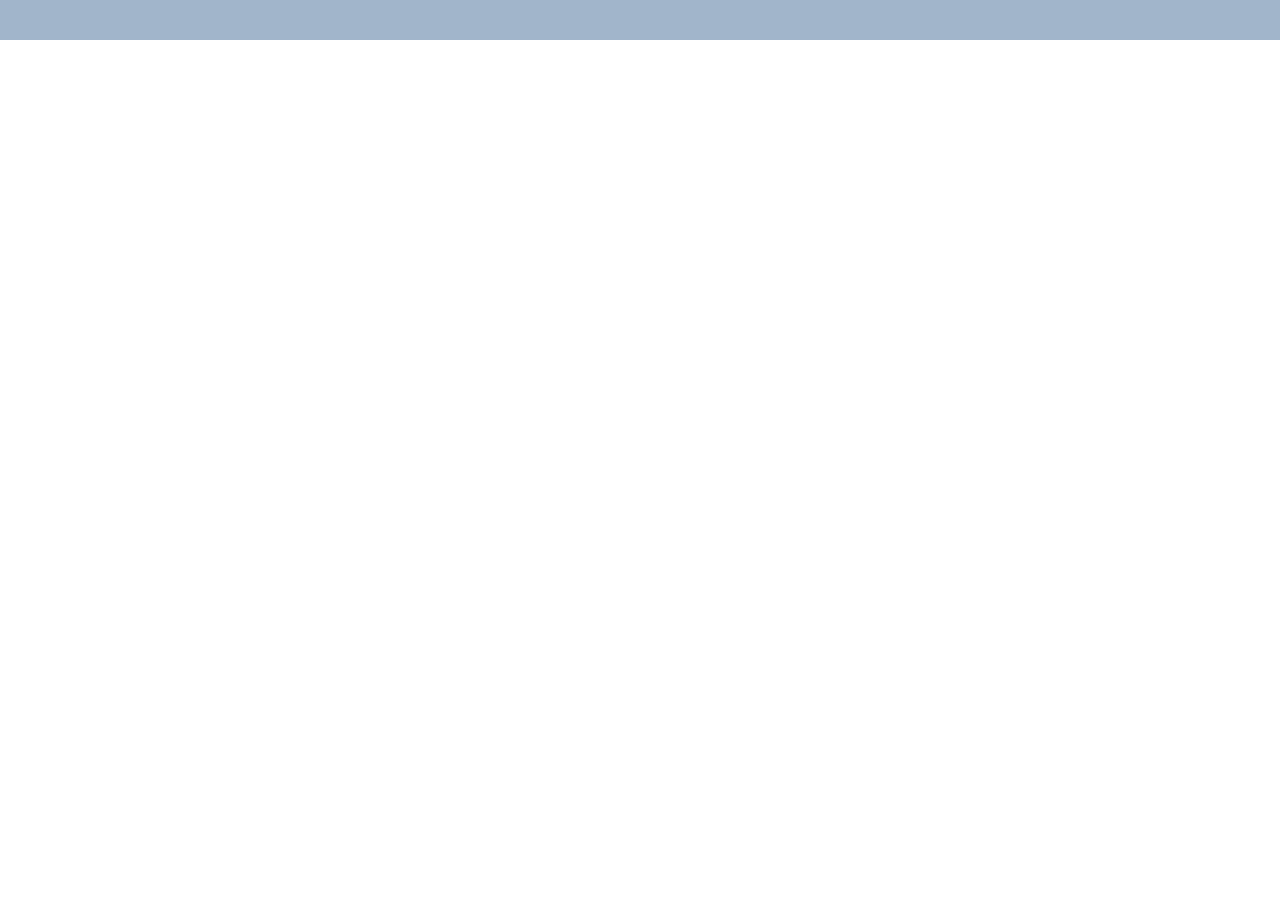
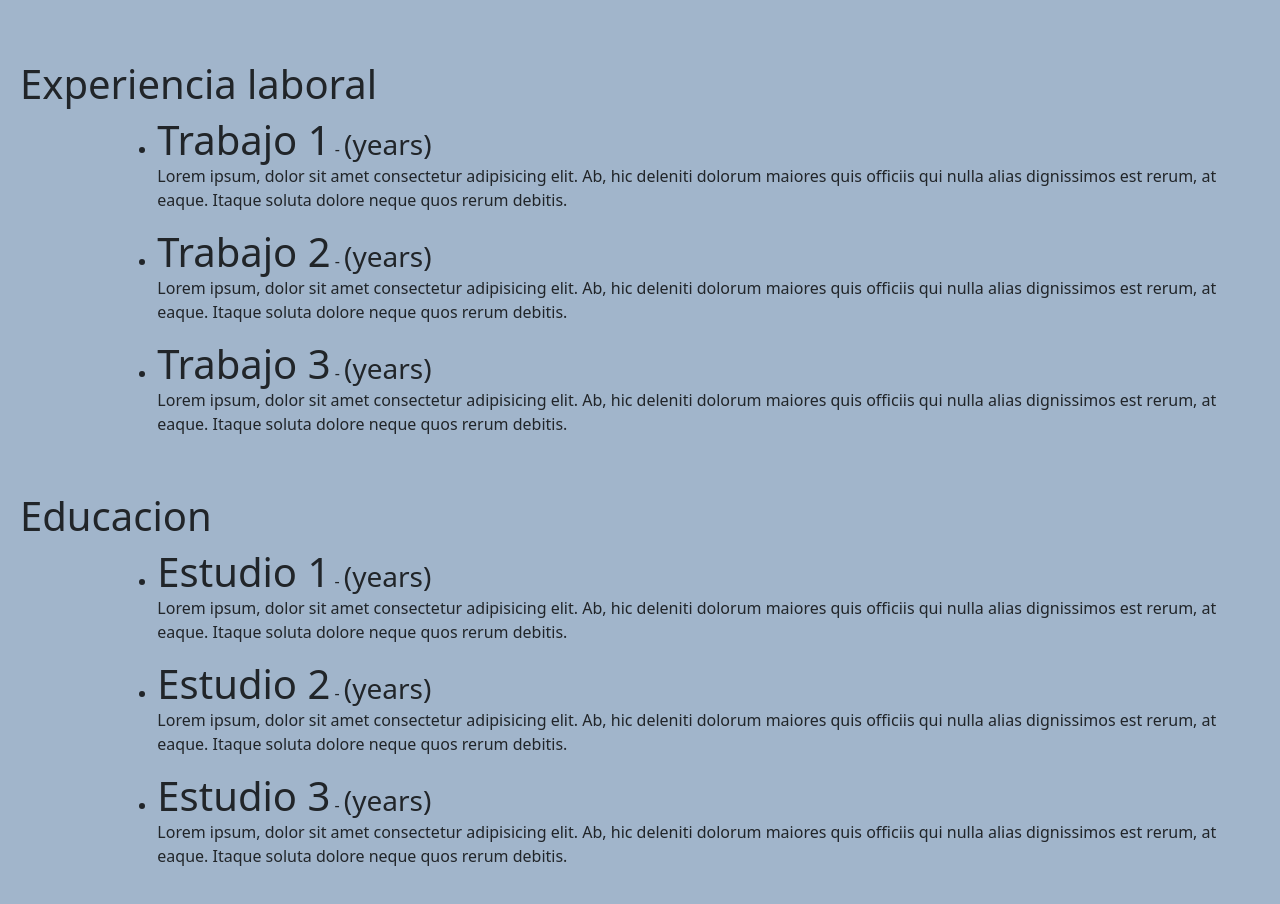
Before and after one commit to molinaricardo/portfolio-FrontEnd, an Angular app in the folder Portfolio_MolinaRicardo/: page / in a window 1280 px wide. Shown: the part 892-1796 px from the top of the page. Before the commit the page ends 932 px from the top, so only its background shows below. Built offline with nearby package versions, Linux system fonts and the light colour scheme.

Commit message:
experiencia y educación
se agrego los elementos

```diff
--- a/Portfolio_MolinaRicardo/src/app/app.component.html
+++ b/Portfolio_MolinaRicardo/src/app/app.component.html
@@ -1,2 +1,4 @@
 <app-header></app-header>
 <app-acerca-de></app-acerca-de>
+<app-experiencia></app-experiencia>
+<app-educacion></app-educacion>
--- a/Portfolio_MolinaRicardo/src/app/app.module.ts
+++ b/Portfolio_MolinaRicardo/src/app/app.module.ts
@@ -8,6 +8,8 @@ import { LogoAPComponent } from './components/logo-ap/logo-ap.component';
 import { RedesComponent } from './components/redes/redes.component';
 import { BannerComponent } from './components/banner/banner.component';
 import { AcercaDeComponent } from './components/acerca-de/acerca-de.component';
+import { ExperienciaComponent } from './components/experiencia/experiencia.component';
+import { EducacionComponent } from './components/educacion/educacion.component';
 
 @NgModule({
   declarations: [
@@ -16,7 +18,9 @@ import { AcercaDeComponent } from './components/acerca-de/acerca-de.component';
     LogoAPComponent,
     RedesComponent,
     BannerComponent,
-    AcercaDeComponent
+    AcercaDeComponent,
+    ExperienciaComponent,
+    EducacionComponent
   ],
   imports: [
     BrowserModule,
--- /dev/null
+++ b/Portfolio_MolinaRicardo/src/app/components/educacion/educacion.component.css
@@ -0,0 +1,9 @@
+.row{
+    padding: 20px;
+}
+div{
+    background: #a1b5cb;
+}
+h1, h3{
+    display: inline;
+}
--- /dev/null
+++ b/Portfolio_MolinaRicardo/src/app/components/educacion/educacion.component.html
@@ -0,0 +1,21 @@
+<div class="row">
+    <h1>Educacion</h1>
+    <div class="col-lg-1"></div>
+    <div class="col-lg-11">
+        <ul>
+            <li><h1>Estudio 1</h1> -
+            <h3>(years)</h3></li>
+            <p>Lorem ipsum, dolor sit amet consectetur adipisicing elit. Ab, hic deleniti dolorum maiores quis officiis qui nulla alias dignissimos est rerum, at eaque. Itaque soluta dolore neque quos rerum debitis.</p>
+        </ul>
+        <ul>
+            <li><h1>Estudio 2</h1> -
+            <h3>(years)</h3></li>
+            <p>Lorem ipsum, dolor sit amet consectetur adipisicing elit. Ab, hic deleniti dolorum maiores quis officiis qui nulla alias dignissimos est rerum, at eaque. Itaque soluta dolore neque quos rerum debitis.</p>
+        </ul>
+        <ul>
+            <li><h1>Estudio 3</h1> -
+            <h3>(years)</h3></li>
+            <p>Lorem ipsum, dolor sit amet consectetur adipisicing elit. Ab, hic deleniti dolorum maiores quis officiis qui nulla alias dignissimos est rerum, at eaque. Itaque soluta dolore neque quos rerum debitis.</p>
+        </ul>
+    </div>
+</div>
--- /dev/null
+++ b/Portfolio_MolinaRicardo/src/app/components/educacion/educacion.component.ts
@@ -0,0 +1,15 @@
+import { Component, OnInit } from '@angular/core';
+
+@Component({
+  selector: 'app-educacion',
+  templateUrl: './educacion.component.html',
+  styleUrls: ['./educacion.component.css']
+})
+export class EducacionComponent implements OnInit {
+
+  constructor() { }
+
+  ngOnInit(): void {
+  }
+
+}
--- /dev/null
+++ b/Portfolio_MolinaRicardo/src/app/components/experiencia/experiencia.component.css
@@ -0,0 +1,9 @@
+.row{
+    padding: 20px;
+}
+div{
+    background: #a1b5cb;
+}
+h1, h3{
+    display: inline;
+}
--- /dev/null
+++ b/Portfolio_MolinaRicardo/src/app/components/experiencia/experiencia.component.html
@@ -0,0 +1,21 @@
+<div class="row">
+    <h1>Experiencia laboral</h1>
+    <div class="col-lg-1"></div>
+    <div class="col-lg-11">
+        <ul>
+            <li><h1>Trabajo 1</h1> -
+            <h3>(years)</h3></li>
+            <p>Lorem ipsum, dolor sit amet consectetur adipisicing elit. Ab, hic deleniti dolorum maiores quis officiis qui nulla alias dignissimos est rerum, at eaque. Itaque soluta dolore neque quos rerum debitis.</p>
+        </ul>
+        <ul>
+            <li><h1>Trabajo 2</h1> -
+            <h3>(years)</h3></li>
+            <p>Lorem ipsum, dolor sit amet consectetur adipisicing elit. Ab, hic deleniti dolorum maiores quis officiis qui nulla alias dignissimos est rerum, at eaque. Itaque soluta dolore neque quos rerum debitis.</p>
+        </ul>
+        <ul>
+            <li><h1>Trabajo 3</h1> -
+            <h3>(years)</h3></li>
+            <p>Lorem ipsum, dolor sit amet consectetur adipisicing elit. Ab, hic deleniti dolorum maiores quis officiis qui nulla alias dignissimos est rerum, at eaque. Itaque soluta dolore neque quos rerum debitis.</p>
+        </ul>
+    </div>
+</div>
--- /dev/null
+++ b/Portfolio_MolinaRicardo/src/app/components/experiencia/experiencia.component.ts
@@ -0,0 +1,15 @@
+import { Component, OnInit } from '@angular/core';
+
+@Component({
+  selector: 'app-experiencia',
+  templateUrl: './experiencia.component.html',
+  styleUrls: ['./experiencia.component.css']
+})
+export class ExperienciaComponent implements OnInit {
+
+  constructor() { }
+
+  ngOnInit(): void {
+  }
+
+}
```
Also changed, not shown: 2 other files (tests, documents, lock files or other folders).
